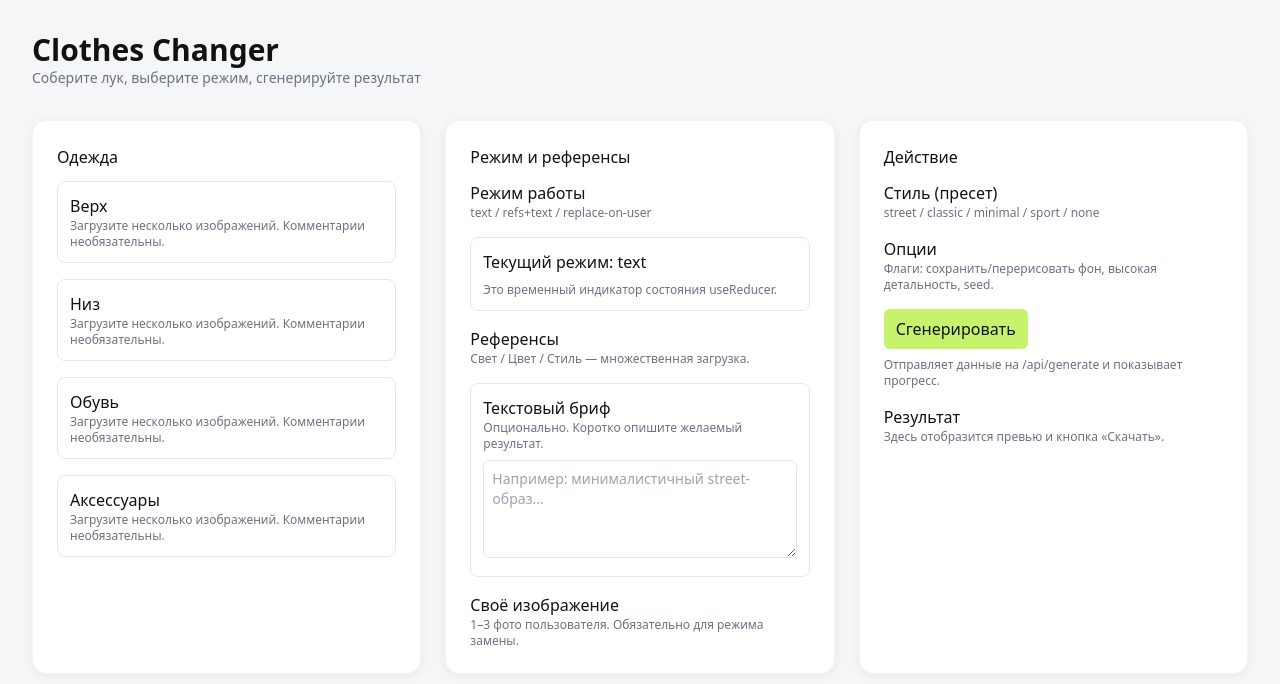
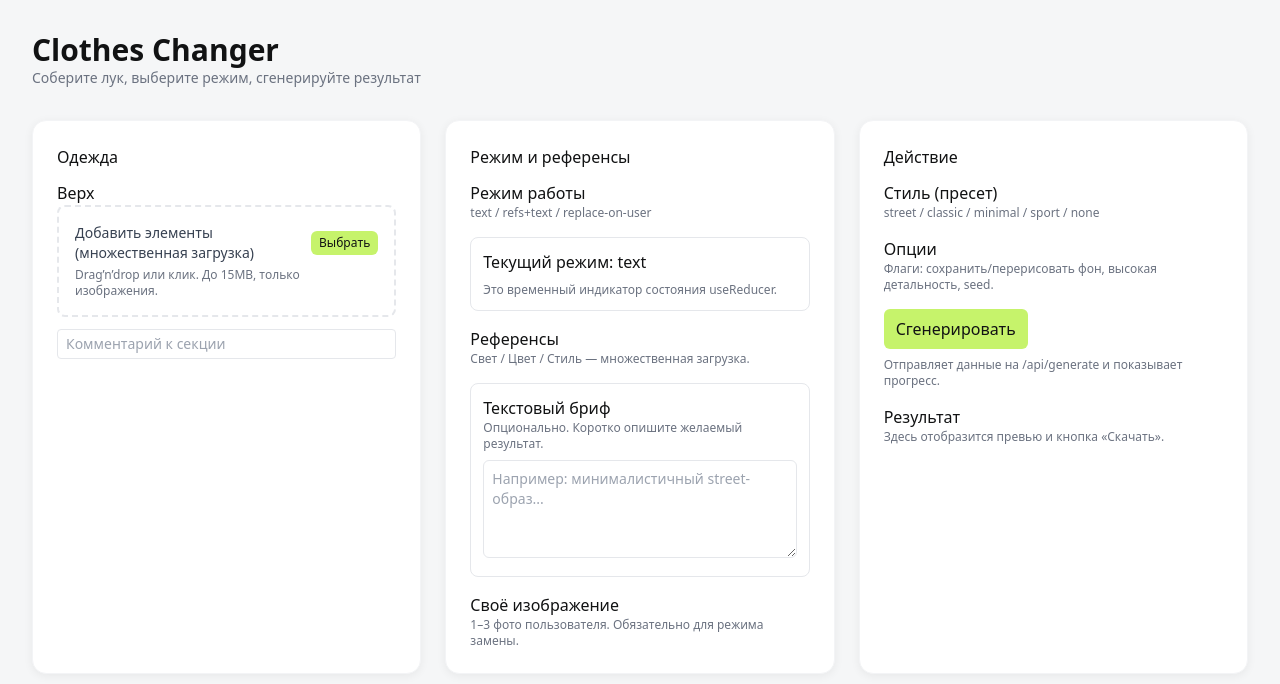
Before and after one commit to labprototypes/clothes-changer-by-lab, a Next.js app: page / in a window 1280 px wide. Shown: the top 684 px of the page. Built offline with nearby package versions, Linux system fonts and the light colour scheme.

Commit message:
feat(front): add GenerationProvider, UploadZone with DnD, and wire TOP section with previews and comments

```diff
--- /dev/null
+++ b/app/context/GenerationContext.tsx
@@ -0,0 +1,18 @@
+"use client"
+import { createContext, useContext } from 'react'
+import { useGenerationReducer } from '../hooks/useGenerationReducer'
+
+type Ctx = ReturnType<typeof useGenerationReducer>
+
+const GenerationContext = createContext<Ctx | null>(null)
+
+export function GenerationProvider({ children }: { children: React.ReactNode }) {
+  const value = useGenerationReducer()
+  return <GenerationContext.Provider value={value}>{children}</GenerationContext.Provider>
+}
+
+export function useGeneration() {
+  const ctx = useContext(GenerationContext)
+  if (!ctx) throw new Error('useGeneration must be used within GenerationProvider')
+  return ctx
+}
--- a/app/layout.tsx
+++ b/app/layout.tsx
@@ -1,4 +1,5 @@
 import './globals.css'
+import { GenerationProvider } from './context/GenerationContext'
 import type { Metadata } from 'next'
 
 export const metadata: Metadata = {
@@ -10,6 +11,7 @@ export default function RootLayout({ children }: { children: React.ReactNode })
   return (
     <html lang="ru">
       <body className="min-h-dvh bg-soft text-ink">
+        <GenerationProvider>
           <div className="mx-auto max-w-7xl p-4 md:p-6 lg:p-8">
             <header className="mb-4 md:mb-6 lg:mb-8">
               <h1 className="text-2xl md:text-3xl font-semibold">Clothes Changer</h1>
@@ -17,6 +19,7 @@ export default function RootLayout({ children }: { children: React.ReactNode })
             </header>
             {children}
           </div>
+        </GenerationProvider>
       </body>
     </html>
   )
--- a/app/page.tsx
+++ b/app/page.tsx
@@ -15,24 +15,7 @@ export default function Page() {
       {/* Левая колонка — Одежда */}
       <section className="card p-4 md:p-5 lg:p-6">
         <h2 className="section-title mb-3">Одежда</h2>
-        <div className="space-y-4">
-          <div className="border rounded-lg p-3">
-            <div className="font-medium">Верх</div>
-            <p className="help-text">Загрузите несколько изображений. Комментарии необязательны.</p>
-          </div>
-          <div className="border rounded-lg p-3">
-            <div className="font-medium">Низ</div>
-            <p className="help-text">Загрузите несколько изображений. Комментарии необязательны.</p>
-          </div>
-          <div className="border rounded-lg p-3">
-            <div className="font-medium">Обувь</div>
-            <p className="help-text">Загрузите несколько изображений. Комментарии необязательны.</p>
-          </div>
-          <div className="border rounded-lg p-3">
-            <div className="font-medium">Аксессуары</div>
-            <p className="help-text">Загрузите несколько изображений. Комментарии необязательны.</p>
-          </div>
-        </div>
+  <ClothesSection />
       </section>
 
       {/* Средняя колонка — Режим и референсы */}
--- a/components/ClothesSection.tsx
+++ b/components/ClothesSection.tsx
@@ -1,8 +1,47 @@
+"use client"
+import UploadZone from './UploadZone'
+import { useGeneration } from '@/app/context/GenerationContext'
+
 export default function ClothesSection() {
+  const { state, dispatch, orderingMap } = useGeneration()
+  const top = state.sections.find((s) => s.kind === 'top')!
+
   return (
-    <div>
-      <div className="font-medium">Секция одежды</div>
-      <p className="help-text">Здесь будет загрузка элементов: верх/низ/обувь/аксессуары.</p>
+    <div className="space-y-4">
+      <div>
+        <div className="font-medium">Верх</div>
+        <UploadZone
+          label="Добавить элементы (множественная загрузка)"
+          onFiles={(files) => dispatch({ type: 'addSectionFiles', kind: 'top', files })}
+        />
+        <ul className="mt-3 space-y-2">
+          {top.items.map((it, i) => (
+            <li key={it.id} className="flex items-center justify-between rounded border p-2">
+              <div className="flex items-center gap-3">
+                <div className="text-xs text-gray-500">№{orderingMap.get(it.id)}</div>
+                <div className="w-12 h-12 overflow-hidden rounded bg-gray-100">
+                  {it.file && <img src={URL.createObjectURL(it.file)} alt="preview" className="w-full h-full object-cover" />}
+                </div>
+                <input
+                  className="text-sm border rounded px-2 py-1"
+                  placeholder="Комментарий к этому элементу"
+                  value={it.comment || ''}
+                  onChange={(e) => dispatch({ type: 'setItemComment', area: 'section', kind: 'top', index: i, text: e.target.value })}
+                />
+              </div>
+              <button className="text-xs text-red-600" onClick={() => dispatch({ type: 'removeSectionItem', kind: 'top', index: i })}>Удалить</button>
+            </li>
+          ))}
+        </ul>
+        <div className="mt-2">
+          <input
+            className="w-full text-sm border rounded px-2 py-1"
+            placeholder="Комментарий к секции"
+            value={top.sectionComment || ''}
+            onChange={(e) => dispatch({ type: 'setSectionComment', kind: 'top', text: e.target.value })}
+          />
+        </div>
+      </div>
     </div>
   )
 }
--- /dev/null
+++ b/components/UploadZone.tsx
@@ -0,0 +1,69 @@
+"use client"
+import { useCallback, useRef, useState } from 'react'
+
+type Props = {
+  label: string
+  multiple?: boolean
+  accept?: string
+  maxMb?: number
+  onFiles: (files: File[]) => void
+}
+
+export default function UploadZone({ label, multiple = true, accept = 'image/*', maxMb = Number(process.env.NEXT_PUBLIC_MAX_FILE_MB || 15), onFiles }: Props) {
+  const inputRef = useRef<HTMLInputElement | null>(null)
+  const [dragOver, setDragOver] = useState(false)
+  const [error, setError] = useState<string | null>(null)
+
+  const validate = (files: File[]) => {
+    const maxBytes = maxMb * 1024 * 1024
+    const valid: File[] = []
+    for (const f of files) {
+      if (!f.type.startsWith('image/')) {
+        setError('Допустимы только изображения')
+        continue
+      }
+      if (f.size > maxBytes) {
+        setError(`Файл слишком большой (>${maxMb} MB): ${f.name}`)
+        continue
+      }
+      valid.push(f)
+    }
+    if (valid.length) setError(null)
+    return valid
+  }
+
+  const pick = useCallback(() => inputRef.current?.click(), [])
+  const onInput = useCallback((e: React.ChangeEvent<HTMLInputElement>) => {
+    const files = Array.from(e.target.files || [])
+    const valid = validate(files)
+    if (valid.length) onFiles(valid)
+    e.target.value = ''
+  }, [onFiles])
+
+  const onDrop = useCallback((e: React.DragEvent) => {
+    e.preventDefault()
+    e.stopPropagation()
+    setDragOver(false)
+    const files = Array.from(e.dataTransfer.files || [])
+    const valid = validate(files)
+    if (valid.length) onFiles(valid)
+  }, [onFiles])
+
+  return (
+    <div
+      onDragOver={(e) => { e.preventDefault(); setDragOver(true) }}
+      onDragLeave={() => setDragOver(false)}
+      onDrop={onDrop}
+      className={`rounded-lg border-2 border-dashed p-4 text-sm cursor-pointer ${dragOver ? 'bg-gray-50 border-gray-400' : 'border-gray-200'}`}
+      onClick={pick}
+    >
+      <div className="flex items-center justify-between">
+        <span className="text-gray-700">{label}</span>
+        <button type="button" className="px-2 py-1 rounded-md bg-primary text-ink text-xs font-medium">Выбрать</button>
+      </div>
+      <div className="help-text mt-1">Drag’n’drop или клик. До {maxMb}MB, только изображения.</div>
+      {error && <div className="mt-2 text-xs text-red-600">{error}</div>}
+      <input ref={inputRef} type="file" hidden multiple={multiple} accept={accept} onChange={onInput} />
+    </div>
+  )
+}
```
Lines whose indentation alone changed are shown as unchanged.
